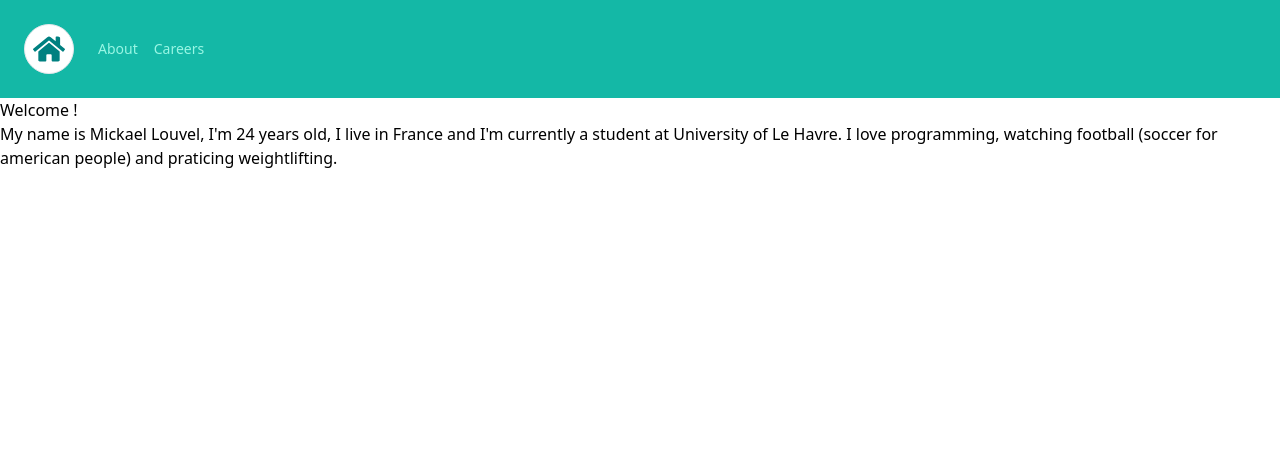
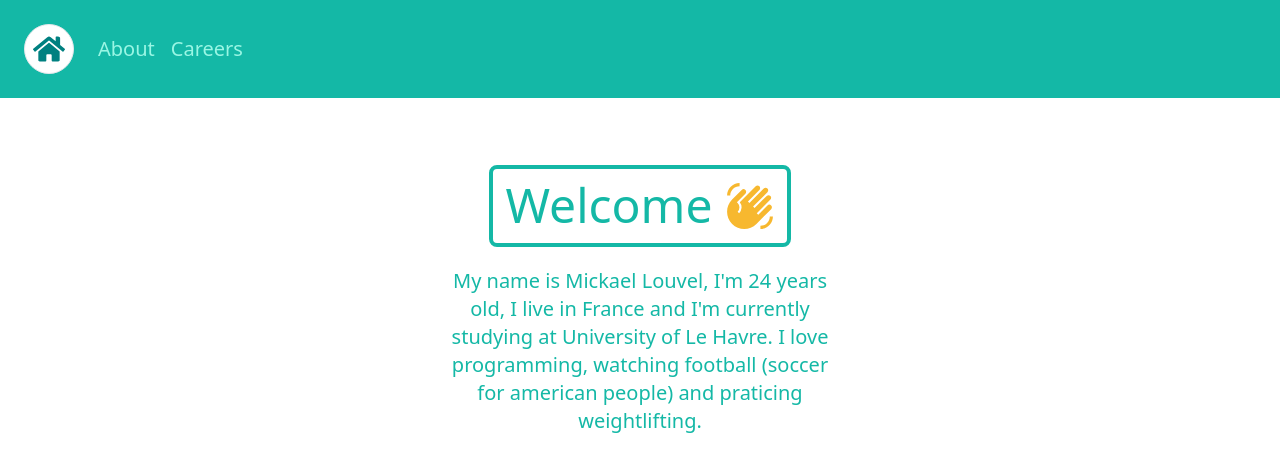
Before and after one commit to MikeLvl76/Portfolio, a React (Create React App) app: page /#/ in a window 1280 px wide. Shown: the top 472 px of the page. Built offline with nearby package versions, Linux system fonts and the light colour scheme.

Commit message:
work on CSS

```diff
--- a/src/components/About.js
+++ b/src/components/About.js
@@ -3,7 +3,6 @@ export default function About() {
     return (
         <div>
             <title>About</title>
-            <h1>About</h1>
         </div>
     )
 }
--- a/src/components/Careers.js
+++ b/src/components/Careers.js
@@ -3,7 +3,6 @@ export default function Careers() {
     return (
         <div>
             <title>Careers</title>
-            <h1>Careers</h1>
         </div>
     )
 }
--- a/src/components/Home.js
+++ b/src/components/Home.js
@@ -1,12 +1,22 @@
+import { MdWavingHand } from 'react-icons/md';
+
 export default function Home() {
+  return (
+    <div className="h-96 flex flex-col items-center justify-center">
+      <title>Home</title>
+      <div className="flex flex-row border border-4 border-teal-500 rounded-lg w-fit h-fit p-3 mt-5 space-x-3">
+        <h1 className="text-center text-teal-500 text-bold text-5xl">Welcome</h1>
+        <MdWavingHand color='#f7b82f' size={50}/>
+      </div>
 
-  return (
-    <div>
-      <title>Home</title>
-      <h1>Welcome !</h1>
-      <p>My name is Mickael Louvel, I'm 24 years old, I live in France and I'm currently a student
-        at University of Le Havre. I love programming, watching football (soccer for american people) and praticing
-        weightlifting.</p>
+      <div className="mt-5 w-96">
+        <p className="text-teal-500 text-bold text-xl text-center break-words">
+          My name is Mickael Louvel, I'm 24 years old, I live in France and I'm
+          currently studying at University of Le Havre. I love programming,
+          watching football (soccer for american people) and praticing
+          weightlifting.
+        </p>
+      </div>
     </div>
-  )
+  );
 }
--- a/src/components/Navbar.js
+++ b/src/components/Navbar.js
@@ -16,13 +16,13 @@ export default function Navbar() {
       <div className="w-full block flex-grow lg:flex lg:items-center lg:w-auto">
         <div className="text-sm lg:flex-grow">
           <Link
-            className="block mt-4 lg:inline-block lg:mt-0 text-teal-200 hover:text-white mr-4"
+            className="block mt-4 text-xl lg:inline-block lg:mt-0 text-teal-200 hover:text-white mr-4"
             to="/about"
           >
             About
           </Link>
           <Link
-            className="block mt-4 lg:inline-block lg:mt-0 text-teal-200 hover:text-white mr-4"
+            className="block mt-4 text-xl lg:inline-block lg:mt-0 text-teal-200 hover:text-white mr-4"
             to="/careers"
           >
             Careers
```
